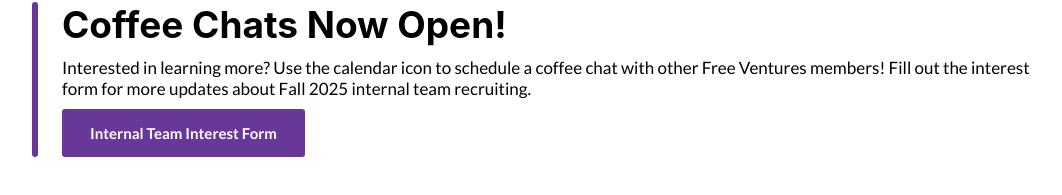
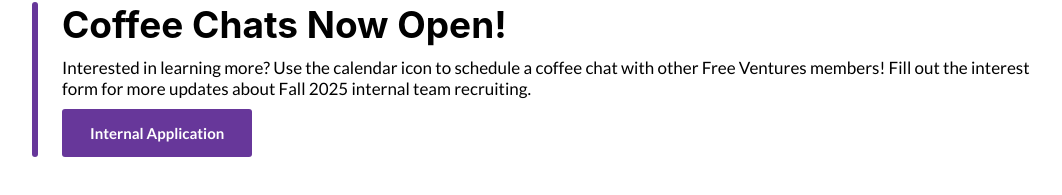
Before and after one commit to Free-Ventures-Cal/website, a React (Create React App) app: page /team in a window 1280 px wide. Shown: the part 121-316 px from the top of the page, without its empty margins (93-1155 px from the left). Built offline with nearby package versions, Linux system fonts and the light colour scheme; grey boxes are pictures that could not be loaded.

Commit message:
updating /team internal form

```diff
--- a/src/Components/Team.js
+++ b/src/Components/Team.js
@@ -101,12 +101,12 @@ function Team() {
     //   " Click below to fill out our interest form! We'll email you once we begin recruitment in October.";
     button = (
       <a
-        href="https://docs.google.com/forms/d/e/1FAIpQLSfjA0gbRt4i9oz-W-J51k_o7GOLuAoAJ1jeEqh2dxr_xDJFoQ/viewform"
+        href="https://docs.google.com/forms/d/e/1FAIpQLSeZsHAkNTVGD9B-Ue6kPwLuRNeZVcsm_uUhnyCNAF3f5_UPOA/viewform"
         target="_blank"
         rel="noopener noreferrer"
         className="genericButton"
       >
-        Internal Team Interest Form
+        Internal Application
       </a>
     );
   }
```
